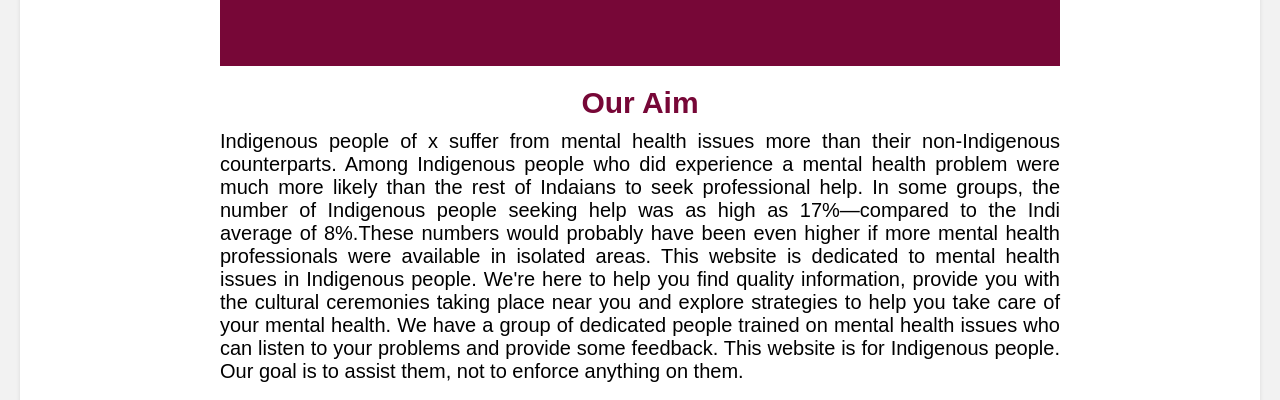
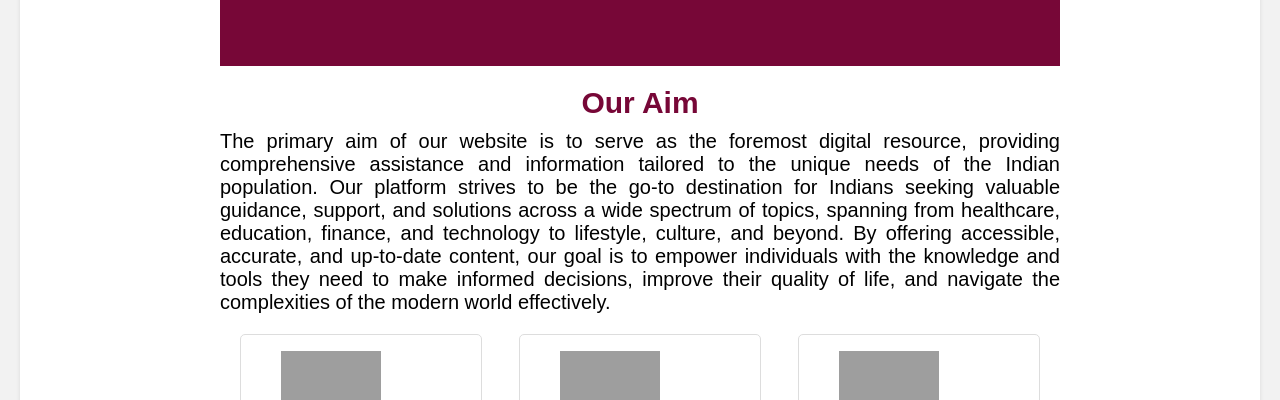
Before and after one commit to NehaScienceUtsav/First-Advice-on-Medical, a plain HTML site: page index.html in a window 1280 px wide. Shown: the part 1280-1680 px from the top of the page. Drawn offline with Linux system fonts and the light colour scheme; grey boxes are pictures that could not be loaded.

Commit message:
Update index.html

```diff
--- a/index.html
+++ b/index.html
@@ -2,7 +2,7 @@
 <html>
 <head>
   <meta charset="UTF-8">
-  <title>First Advice on Medical<</title>
+  <title>First Advice on Medical</title>
   <link rel="stylesheet" href="styles.css">
 </head>
 <body>
@@ -43,7 +43,9 @@
     <div class="sectiontitle">
       <h2 class="heading" style = "font-size:30px; margin-bottom:10px"><a id="target">Our Aim</a></h2>
       <p style = "font-size:20px; text-align: justify; text-justify: inter-word;">
-    Indigenous people of x suffer from mental health issues more than their non-Indigenous counterparts. Among Indigenous people who did experience a mental health problem were much more likely than the rest of Indaians to seek professional help. In some groups, the number of Indigenous people seeking help was as high as 17%—compared to the Indi average of 8%.These numbers would probably have been even higher if more mental health professionals were available in isolated areas. This website is dedicated to mental health issues in Indigenous people. We're here to help you find quality information, provide you with the cultural ceremonies taking place near you and explore strategies to help you take care of your mental health. We have a group of dedicated people trained on mental health issues who can listen to your problems and provide some feedback. This website is for Indigenous people. Our goal is to assist them, not to enforce anything on them.</p>
+        The primary aim of our website is to serve as the foremost digital resource, providing comprehensive assistance and information tailored to the unique needs of the Indian population. Our platform strives to be the go-to destination for Indians seeking valuable guidance, support, and solutions across a wide spectrum of topics, spanning from healthcare, education, finance, and technology to lifestyle, culture, and beyond. By offering accessible, accurate, and up-to-date content, our goal is to empower individuals with the knowledge and tools they need to make informed decisions, improve their quality of life, and navigate the complexities of the modern world effectively.
+      </p>
+
     </div>
     <!--Gallery-->
   <div class="image-gallery">
```
